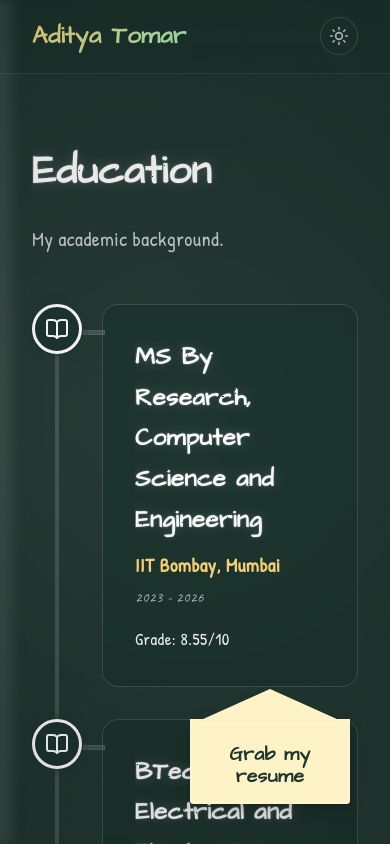
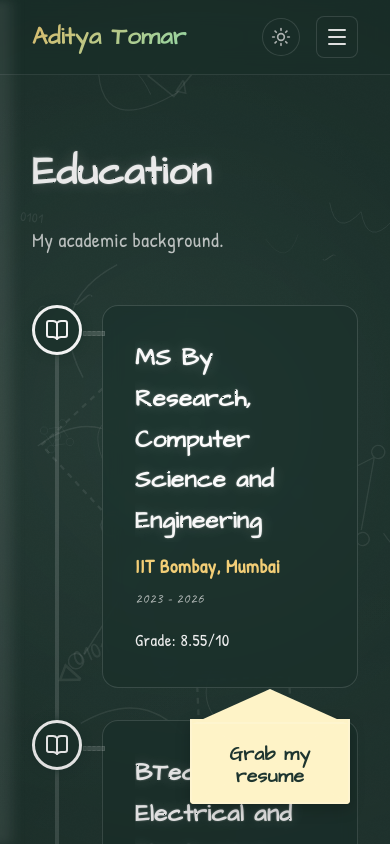
Before and after one commit to aditya20t/adityatomar, a React (Vite) app: page /education in a window 390 px wide. Shown: the top 844 px of the page. Built offline with nearby package versions, Linux system fonts and the light colour scheme.

Commit message:
Improve mobile responsiveness and restore doodles

```diff
--- a/src/components/Navbar.tsx
+++ b/src/components/Navbar.tsx
@@ -1,10 +1,12 @@
-import React from 'react';
+import React, { useState } from 'react';
 import { Link, useLocation } from 'react-router-dom';
-import { motion } from 'framer-motion';
+import { motion, AnimatePresence } from 'framer-motion';
+import { Menu, X } from 'lucide-react';
 import ThemeToggle from './ThemeToggle';
 
 const Navbar: React.FC = () => {
     const location = useLocation();
+    const [isOpen, setIsOpen] = useState(false);
 
     const links = [
         { name: 'Home', path: '/' },
@@ -14,14 +16,19 @@ const Navbar: React.FC = () => {
         { name: 'Education', path: '/education' },
     ];
 
+    const toggleMenu = () => setIsOpen(!isOpen);
+    const closeMenu = () => setIsOpen(false);
+
     return (
         <nav className="navbar">
             <div className="nav-container">
-                <Link to="/" className="nav-logo">
+                <Link to="/" className="nav-logo" onClick={closeMenu}>
                     Aditya Tomar
                 </Link>
+
                 <div className="nav-actions">
-                    <div className="nav-links">
+                    {/* PC Links */}
+                    <div className="nav-links desktop-only">
                         {links.map((link) => (
                             <Link
                                 key={link.path}
@@ -39,8 +46,41 @@ const Navbar: React.FC = () => {
                             </Link>
                         ))}
                     </div>
-                    <ThemeToggle />
+
+                    <div className="nav-controls">
+                        <ThemeToggle />
+
+                        {/* Mobile Menu Toggle */}
+                        <button className="mobile-menu-toggle" onClick={toggleMenu} aria-label="Toggle Menu">
+                            {isOpen ? <X size={24} /> : <Menu size={24} />}
+                        </button>
+                    </div>
                 </div>
+
+                {/* Mobile Menu Overlay */}
+                <AnimatePresence>
+                    {isOpen && (
+                        <motion.div
+                            className="mobile-nav-overlay"
+                            initial={{ opacity: 0, y: -20 }}
+                            animate={{ opacity: 1, y: 0 }}
+                            exit={{ opacity: 0, y: -20 }}
+                        >
+                            <div className="mobile-links">
+                                {links.map((link) => (
+                                    <Link
+                                        key={link.path}
+                                        to={link.path}
+                                        onClick={closeMenu}
+                                        className={`mobile-link ${location.pathname === link.path ? 'active' : ''}`}
+                                    >
+                                        {link.name}
+                                    </Link>
+                                ))}
+                            </div>
+                        </motion.div>
+                    )}
+                </AnimatePresence>
             </div>
         </nav>
     );
--- a/src/index.css
+++ b/src/index.css
@@ -426,7 +426,8 @@ button {
 
 @media (max-width: 768px) {
   .global-doodle-container {
-    display: none;
+    opacity: 0.6;
+    pointer-events: none;
   }
 }
 
@@ -828,14 +829,79 @@ button {
   }
 }
 
+/* Responsive Nav Styles (Global) */
+.nav-controls {
+  display: flex;
+  align-items: center;
+  gap: 1rem;
+}
+
+.mobile-menu-toggle {
+  display: none;
+  background: var(--card-bg);
+  border: 1px solid var(--border-color);
+  padding: 0.5rem;
+  border-radius: 8px;
+  color: var(--text-primary);
+  cursor: pointer;
+  align-items: center;
+  justify-content: center;
+}
+
+.mobile-nav-overlay {
+  position: absolute;
+  top: 100%;
+  left: 0;
+  right: 0;
+  background: var(--glass-bg);
+  backdrop-filter: blur(20px);
+  -webkit-backdrop-filter: blur(20px);
+  border-bottom: 2px solid var(--glass-border);
+  padding: 2rem;
+  z-index: 1000;
+  display: flex;
+  flex-direction: column;
+  align-items: center;
+}
+
+.mobile-links {
+  display: flex;
+  flex-direction: column;
+  gap: 1.5rem;
+  width: 100%;
+  text-align: center;
+}
+
+.mobile-link {
+  font-family: var(--font-heading);
+  font-size: 1.5rem;
+  font-weight: 700;
+  color: var(--text-secondary);
+  padding: 1rem;
+  border-radius: 8px;
+  transition: all 0.3s ease;
+}
+
+.mobile-link.active {
+  color: var(--primary);
+  background: rgba(255, 255, 255, 0.05);
+}
+
 @media (max-width: 768px) {
   .hero-title {
     font-size: 3rem;
   }
 
-  .nav-links {
+  .desktop-only {
     display: none;
-    /* Mobile menu can be added later */
+  }
+
+  .mobile-menu-toggle {
+    display: flex;
+  }
+
+  .nav-container {
+    flex-wrap: wrap;
   }
 
   .projects-grid {
```
